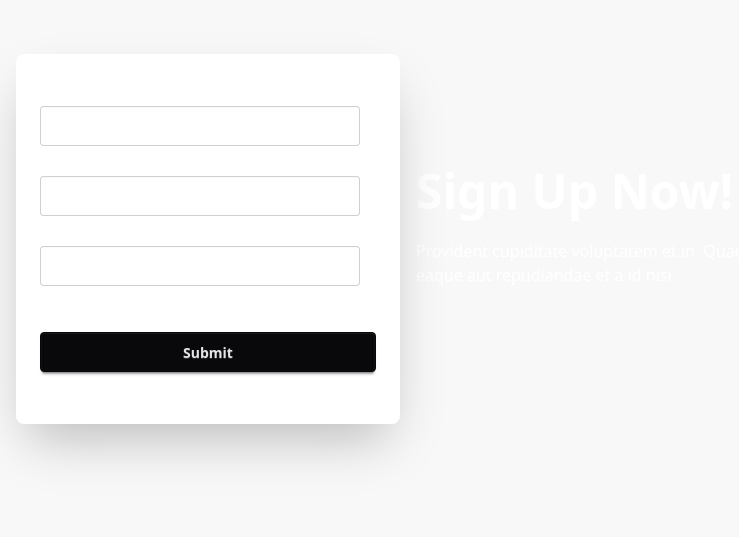
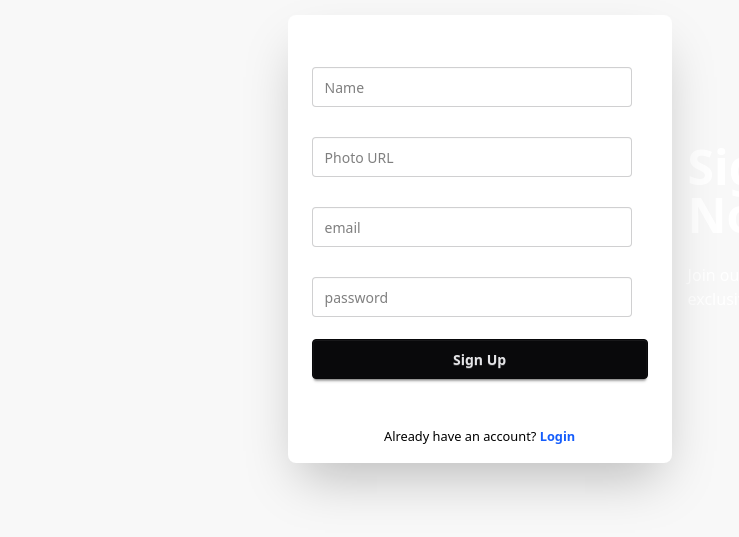
Before and after one commit to arafatislam2005/Bistro-Boss-Project447, a React (Vite) app: page /signUp in a window 1280 px wide. Shown: the part 161-698 px from the top of the page, without its empty margins (0-739 px from the left). Built offline with nearby package versions, Linux system fonts and the light colour scheme; no server answers.

Commit message:
SECTION update

```diff
--- a/src/pages/SignUp/SignUp.jsx
+++ b/src/pages/SignUp/SignUp.jsx
@@ -1,27 +1,54 @@
-import { useContext } from "react";
+import { useContext, useState } from "react"; // Added useState for error feedback
 import { Helmet } from "react-helmet-async";
 import { useForm } from "react-hook-form";
 import { AuthContext } from "../../provider/AuthProvider";
-import { Link } from "react-router-dom";
+import { Link, useNavigate } from "react-router-dom"; // Added useNavigate
+import Swal from 'sweetalert2';
+const SignUp = () => {
+    const [firebaseError, setFirebaseError] = useState(""); // State to hold Firebase errors
+    const navigate = useNavigate();
 
-
-const signUp = () => {
     const {
         register,
         handleSubmit,
-        formState: { errors },
+        reset, formState: { errors },
     } = useForm();
 
+    const { createUser, updateUserProfile } = useContext(AuthContext);
 
-    const { createUser } = useContext(AuthContext)
+    const onSubmit = async (data) => {
+        setFirebaseError(""); // Clear previous errors
 
-    const onSubmit = (data) => {
-        console.log(data)
-        createUser(data.email, data.password)
-            .then(result => {
-                const loggedUser = result.user;
-                console.log(loggedUser)
-            })
+        try {
+            const result = await createUser(data.email, data.password);
+            const loggedUser = result.user;
+            console.log("User Created Successfully:", loggedUser.email);
+            updateUserProfile(data.name, data.PhotoURL)
+                .then(() => {
+                    console.log('User profile info updated')
+                    reset();
+                    Swal.fire({
+                        position: "top-end",
+                        icon: "success",
+                        title: "User Created Successfully",
+                        showConfirmButton: false,
+                        timer: 1500
+                    });
+                })
+                .catch(error => console.log(error))
+
+            // Optional: Redirect user after success
+            // navigate('/');
+        } catch (error) {
+            console.error("Firebase Error:", error.code);
+
+            // Handle specific Firebase errors
+            if (error.code === 'auth/email-already-in-use') {
+                setFirebaseError("This email is already registered. Please try logging in.");
+            } else {
+                setFirebaseError(error.message);
+            }
+        }
     };
 
     return (
@@ -29,49 +56,51 @@ const signUp = () => {
             <Helmet>
                 <title>Bistro Boss | Sign Up</title>
             </Helmet>
-            <div className="hero text-white bg-base-200 min-h-screen">
+            <div className="hero text-white  bg-base-200 min-h-screen">
                 <div className="hero-content flex-col lg:flex-row-reverse">
                     <div className="text-center lg:text-left">
                         <h1 className="text-5xl font-bold">Sign Up Now!</h1>
-                        <p className="py-6">
-                            Provident cupiditate voluptatem et in. Quaerat fugiat ut assumenda excepturi exercitationem
-                            quasi. In deleniti eaque aut repudiandae et a id nisi.
-                        </p>
+                        <p className="py-6">Join our community today and enjoy exclusive benefits.</p>
                     </div>
                     <div className="card bg-base-100 w-full max-w-sm shrink-0 shadow-2xl">
                         <form onSubmit={handleSubmit(onSubmit)} className="card-body">
                             <fieldset className="fieldset">
                                 <label className="label">Name</label>
-                                <input type="Name" {...register("name", { required: true })} name='name' className="input" placeholder="Name" />
-                                {errors.name && <span>This Name is required</span>}
+                                <input type="text" {...register("name", { required: true })} className="input text-black" placeholder="Name" />
+                                {errors.name && <span className="text-red-500">Name is required</span>}
+
+                                <label className="label">Photo URL</label>
+                                <input type="text" {...register("PhotoURL", { required: true })} className="input text-black" placeholder="Photo URL" />
+                                {errors.PhotoURL && <span className="text-red-500">Photo URL is required</span>}
 
                                 <label className="label">Email</label>
-                                <input type="email" {...register("email", { required: true })} name='email' className="input" placeholder="email" />
-                                {errors.email && <span>This Email is required</span>}
+                                <input type="email" {...register("email", { required: true })} className="input text-black" placeholder="email" />
+                                {errors.email && <span className="text-red-500">Email is required</span>}
 
                                 <label className="label">Password</label>
                                 <input type="password" {...register("password",
-                                    { required: true, minLength: 6, maxLength: 20, pattern: /(?=.*[A-Z])(?=.*[!@#$&*])(?=.*[0-9])(?=.*[a-z])/ })}
-                                    name="password" className="input" placeholder="password" />
-                                {errors.password?.type === "required" && (
-                                    <p className="text-red-600" >Password is required</p>
-                                )}
-                                {errors.password?.type === "minLength" && (
-                                    <p className="text-red-600" >Password is must be 6 characters</p>
-                                )}
-                                {errors.password?.type === "maxLength" && (
-                                    <p className="text-red-600" >Password is must be less than 20 characters</p>
-                                )}
-                                {errors.password?.type === "pattern" && (
-                                    <p className="text-red-600" >Password is must be One uppercase One Lower case, One Number
-                                        and One Special character</p>
-                                )}
+                                    {
+                                        required: true,
+                                        minLength: 6,
+                                        maxLength: 20,
+                                        pattern: /(?=.*[A-Z])(?=.*[!@#$&*])(?=.*[0-9])(?=.*[a-z])/
+                                    })}
+                                    className="input text-black" placeholder="password" />
 
-                                <div><a className="link link-hover">Forgot password?</a></div>
-                                <input type="submit" className="btn btn-neutral mt-4" />
+                                {/* Password Validation Messages */}
+                                {errors.password?.type === "required" && <p className="text-red-600">Password is required</p>}
+                                {errors.password?.type === "minLength" && <p className="text-red-600">Password must be at least 6 characters</p>}
+                                {errors.password?.type === "pattern" && <p className="text-red-600">Password must have uppercase, lowercase, number, and special character</p>}
+
+                                {/* Display Firebase Error Message to User */}
+                                {firebaseError && <p className="text-red-600 font-bold mt-2">{firebaseError}</p>}
+
+                                <input type="submit" value="Sign Up" className="btn btn-neutral mt-4" />
                             </fieldset>
                         </form>
-                        <p><small>Already haven account <Link to={"/login"}>Login</Link></small></p>
+                        <p className="p-4 text-center text-black">
+                            <small>Already have an account? <Link className="text-blue-600 font-bold" to="/login">Login</Link></small>
+                        </p>
                     </div>
                 </div>
             </div>
@@ -79,4 +108,4 @@ const signUp = () => {
     );
 };
 
-export default signUp;
+export default SignUp;
--- a/src/provider/AuthProvider.jsx
+++ b/src/provider/AuthProvider.jsx
@@ -4,7 +4,8 @@ import {
     getAuth,
     onAuthStateChanged,
     signInWithEmailAndPassword,
-    signOut
+    signOut,
+    updateProfile
 } from "firebase/auth";
 import { app } from "../firebase/firebase.config";
 
@@ -33,6 +34,14 @@ const AuthProvider = ({ children }) => {
         return signOut(auth);
     };
 
+
+    const updateUserProfile = (name, photo) => {
+        return updateProfile(auth.currentUser, {
+            displayName: name,
+            photoURL: photo
+        })
+    };
+
     useEffect(() => {
         const unSubscribe = onAuthStateChanged(auth, (currentUser) => {
             setUser(currentUser);
@@ -50,7 +59,8 @@ const AuthProvider = ({ children }) => {
         loading,
         createUser,
         signIn,
-        logOut
+        logOut,
+        updateUserProfile
     };
 
     return (
```
